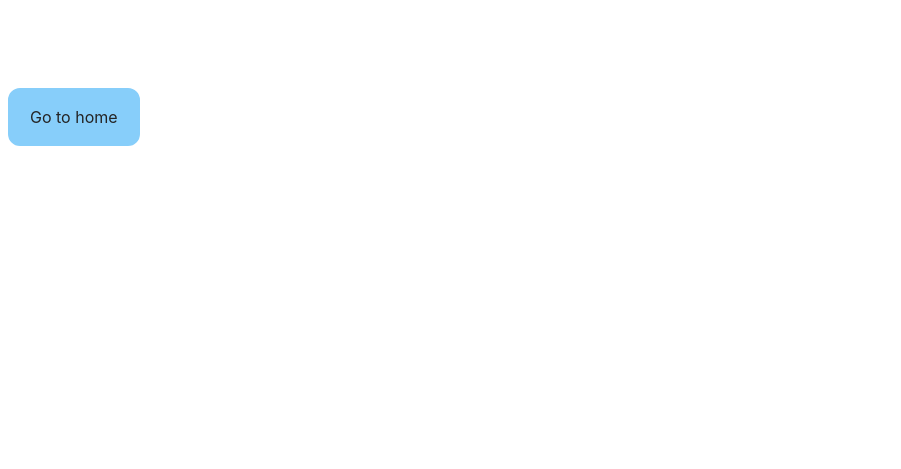
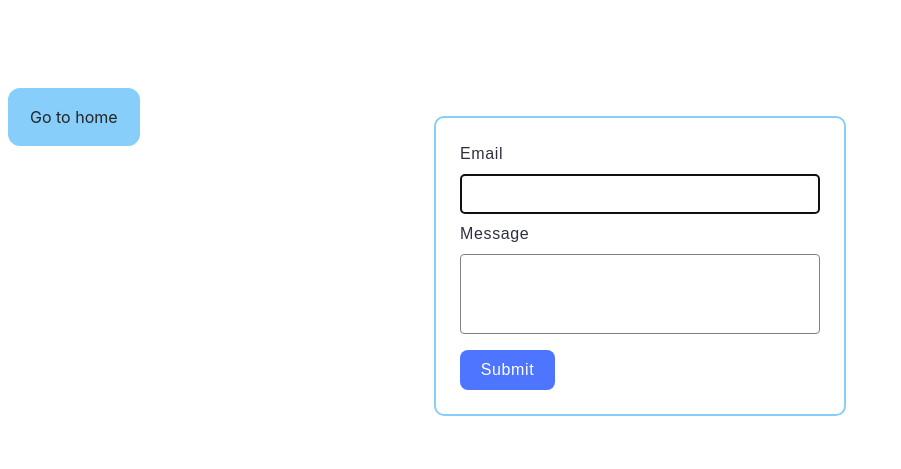
Before and after one commit to YevichDmytro/goit-js-hw-09, a website built with Vite: page src/2-form.html in a window 1280 px wide. Shown: the whole page, without its empty margins (0-901 px from the left). Built offline with nearby package versions, Linux system fonts and the light colour scheme.

Commit message:
add styles for form

```diff
--- a/src/2-form.html
+++ b/src/2-form.html
@@ -11,5 +11,24 @@
     <section class="section">
       <a href="./index.html" class="link to-home">Go to home</a>
     </section>
+    <div class="wrap">
+      <form class="feedback-form" autocomplete="off">
+        <label>
+          Email
+          <input type="email" name="email" autofocus class="feedback-input" />
+        </label>
+
+        <label>
+          Message
+          <textarea
+            name="message"
+            rows="8"
+            class="feedback-textarea"
+          ></textarea>
+        </label>
+
+        <button type="submit">Submit</button>
+      </form>
+    </div>
   </body>
 </html>
--- a/src/css/styles.css
+++ b/src/css/styles.css
@@ -20,7 +20,7 @@
   display: flex;
   justify-content: center;
   align-items: center;
-  height: 100vh;
+  height: 50vh;
   margin: 0;
   gap: 24px;
 }
@@ -78,3 +78,72 @@ section {
 }
 
 /** =========================================================== form =========================================================== */
+.wrap {
+  display: flex;
+  justify-content: center;
+  align-items: center;
+  margin: 0 auto;
+  height: 50vh;
+}
+
+.feedback-form {
+  display: flex;
+  flex-direction: column;
+  border-radius: 8px;
+  padding: 24px;
+  width: 408px;
+  height: 296px;
+  outline: 2px solid lightskyblue;
+}
+
+label {
+  display: flex;
+  flex-direction: column;
+
+  font-family: 'Montserrat', sans-serif;
+  font-weight: 400;
+  font-size: 16px;
+  line-height: 1.5;
+  letter-spacing: 0.04em;
+  color: #2e2f42;
+  margin-bottom: 8px;
+
+  &:nth-child(2) {
+    margin-bottom: 16px;
+  }
+}
+
+.feedback-form input,
+.feedback-form textarea {
+  border: 1px solid #808080;
+  border-radius: 4px;
+  width: 360px;
+  height: 40px;
+  margin-top: 8px;
+  padding-left: 16px;
+}
+
+.feedback-form textarea {
+  height: 80px;
+  resize: none;
+  padding-top: 8px;
+}
+
+.feedback-form button {
+  font-family: 'Montserrat', sans-serif;
+  font-weight: 500;
+  font-size: 16px;
+  line-height: 1.5;
+  letter-spacing: 0.04em;
+  color: #fff;
+  background-color: #4e75ff;
+  border-radius: 8px;
+  padding: 8px 16px;
+  width: 95px;
+  height: 40px;
+  border: transparent;
+
+  &:hover {
+    background-color: #6c8cff;
+  }
+}
```
